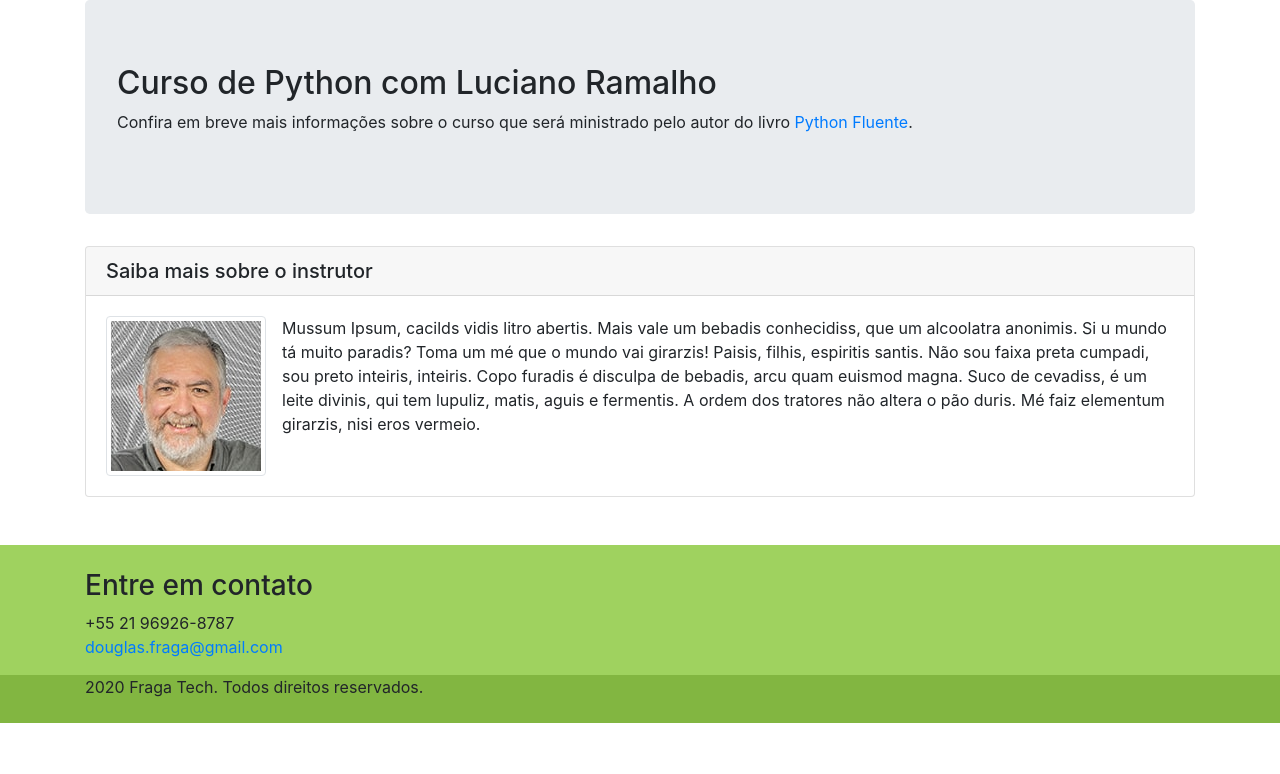
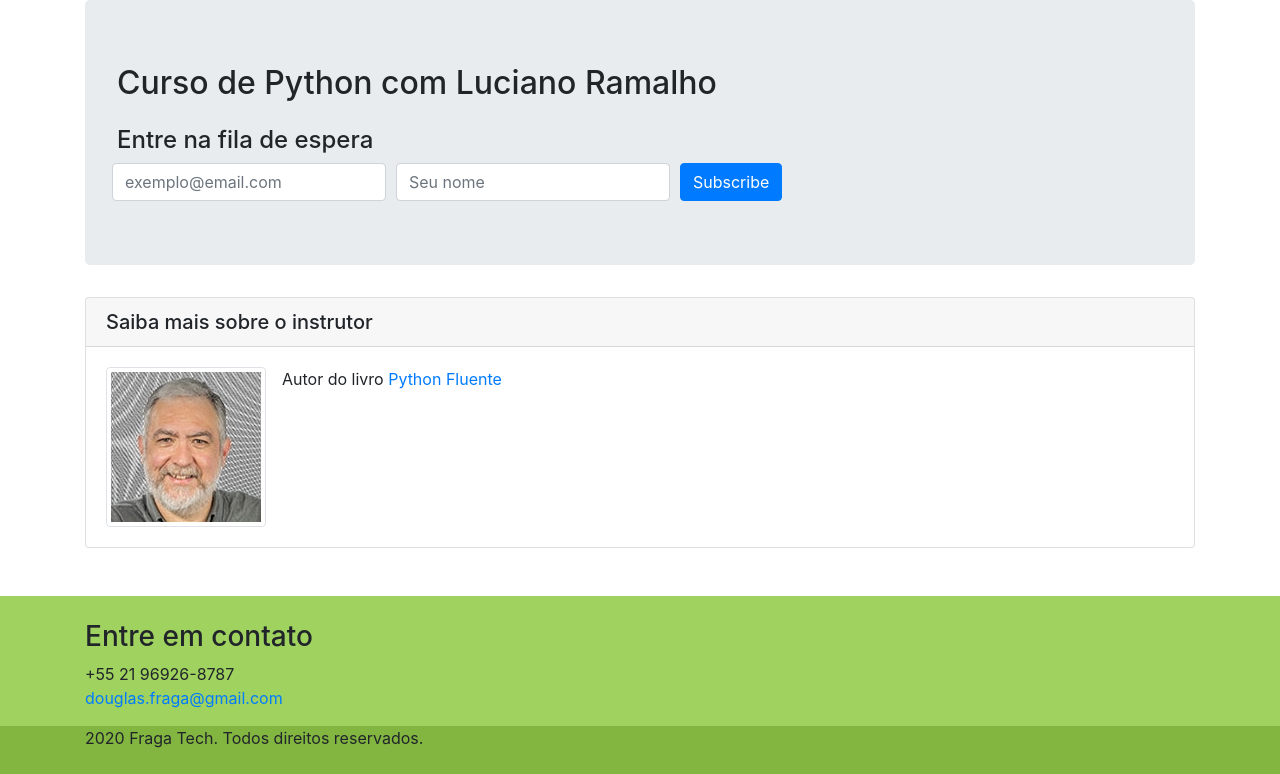
Before and after one commit to dougfraga/django-course, a Django app: page / in a window 1280 px wide. Shown: the part 56-830 px from the top of the page. Before the commit the page ends 779 px from the top, so only its background shows below. Run offline with Django 3.2, Linux system fonts and the light colour scheme; some libraries are stand-ins or nearby versions.

Commit message:
List of interest created.

```diff
--- a/pypro/base/templates/base/home.html
+++ b/pypro/base/templates/base/home.html
@@ -40,11 +40,33 @@
 				<h2>
 					Curso de Python com Luciano Ramalho
 				</h2>
-				<p>
-					Confira em breve mais informações sobre o curso que será ministrado pelo autor do livro
-					<a href="https://novatec.com.br/livros/pythonfluente/" target="_blank">Python Fluente</a>.
-				</p>
-			</div>
+				<h4 class="mt-4">Entre na fila de espera</h4>
+				<form action="https://fragatech.us2.list-manage.com/subscribe/post?u=0b0b12815b4010b7ed126ff1b&amp;id=fa7b251865"
+					  method="post" id="mc-embedded-subscribe-form" name="mc-embedded-subscribe-form" class="form-row align-item-center"
+					  target="_blank" novalidate>
+
+				  <div class="form-row align-items-center">
+					<div class="col-auto">
+					  <label class="sr-only" for="mce-EMAIL">Email</label>
+					  <input type="email" value="" name="EMAIL" class="form-control required" id="mce-EMAIL" placeholder="exemplo@email.com">
+					</div>
+					<div class="col-auto">
+					  <label class="sr-only" for="mce-FNAME">Email</label>
+					  <input type="text" value="" name="FNAME" class="form-control" id="mce-FNAME" placeholder="Seu nome">
+					</div>
+					<div style="position: absolute; left: -5000px;" aria-hidden="true"><input type="text"
+																							  name="b_0b0b12815b4010b7ed126ff1b_fa7b251865"
+																							  tabindex="-1"
+																							  value=""></div>
+
+					<div class="col-auto">
+					  <input type="submit" value="Subscribe" name="subscribe"
+							 id="mc-embedded-subscribe" class="btn btn-primary">
+					</div>
+				  </div>
+				</form>
+
+</div>
 			<div class="row">
 				<div class="col-md-12">
 					<div class="card">
@@ -55,12 +77,8 @@
 							<p class="card-text">
 								<img src="{% static 'img/lucianoramalho.png' %}" alt="Foto de Luciano Ramalho"
 									 class="img-thumbnail float-left mr-3">
-								Mussum Ipsum, cacilds vidis litro abertis. Mais vale um bebadis conhecidiss, que um
-								alcoolatra anonimis. Si u mundo tá muito paradis? Toma um mé que o mundo vai girarzis!
-								Paisis, filhis, espiritis santis. Não sou faixa preta cumpadi, sou preto inteiris,
-								inteiris. Copo furadis é disculpa de bebadis, arcu quam euismod magna. Suco de cevadiss,
-								é um leite divinis, qui tem lupuliz, matis, aguis e fermentis. A ordem dos tratores não
-								altera o pão duris. Mé faiz elementum girarzis, nisi eros vermeio.
+								Autor do livro
+								<a href="https://novatec.com.br/livros/pythonfluente/" target="_blank">Python Fluente</a>
 							</p>
 						</div>
 					</div>
```
Also changed, not shown: pypro/base/static/img/favicon.png, 2 other files.
